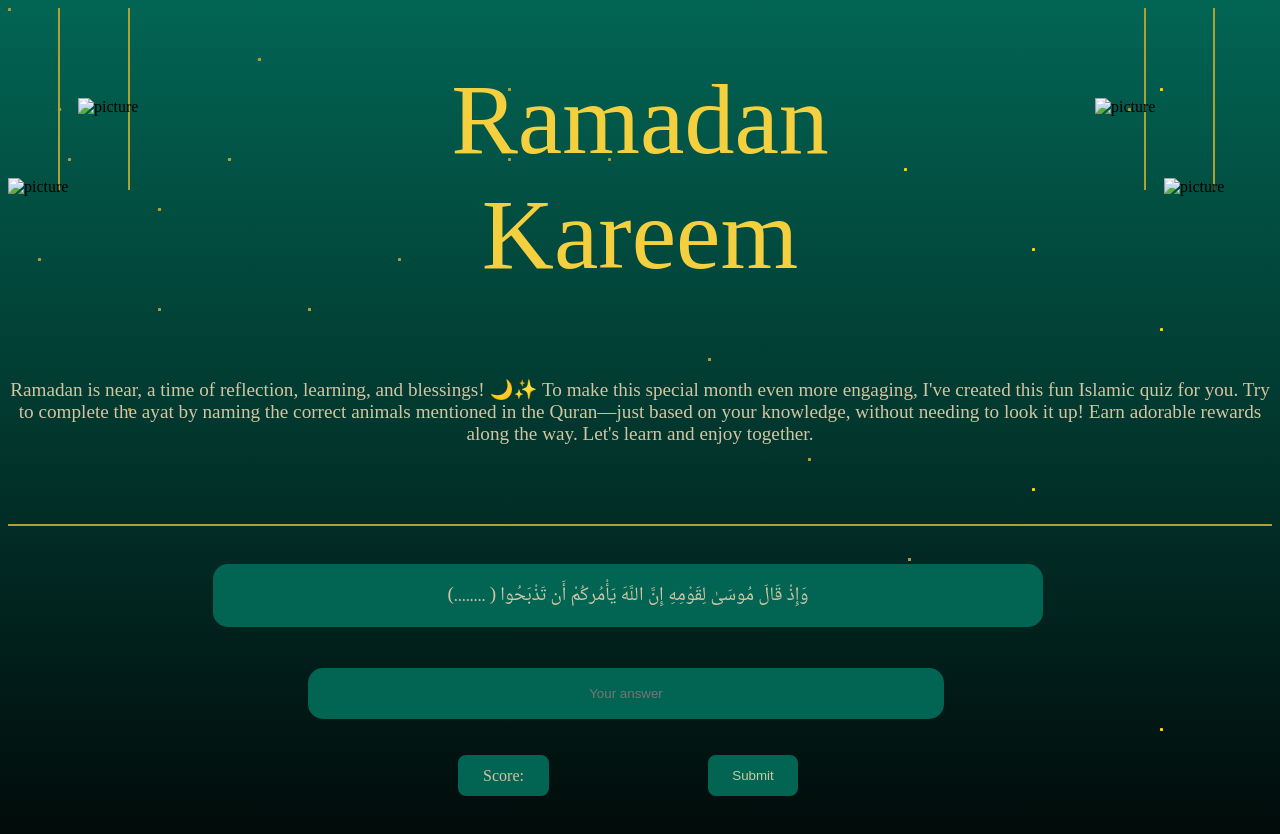
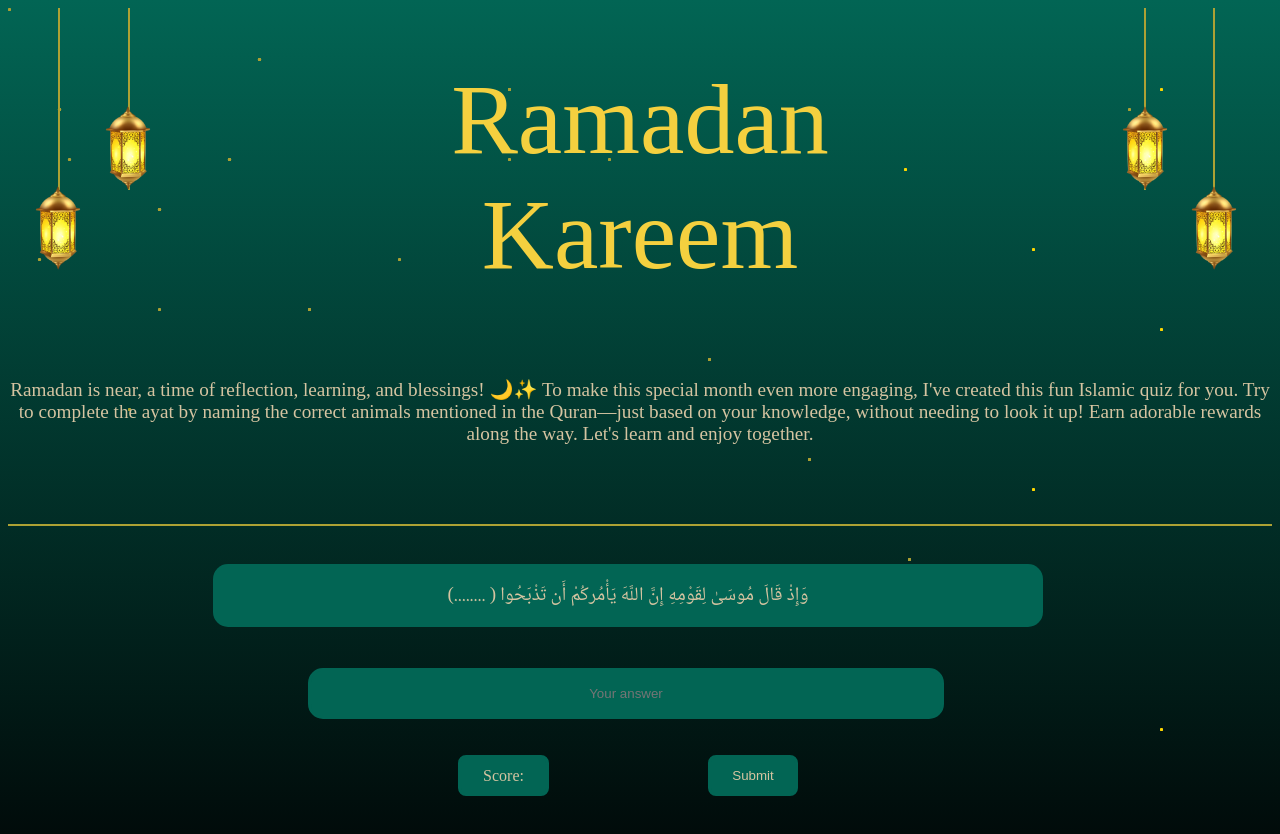
Before and after one commit to Chellah-nawel/Islamic-Game, a plain HTML site: page index.html in a window 1280 px wide. Drawn offline with Linux system fonts and the light colour scheme; a web font is replaced by a local one.

Commit message:
Update index.html

```diff
--- a/index.html
+++ b/index.html
@@ -12,23 +12,23 @@
     <div class="stars"></div>
     <div>
         <hr id="line1">
-        <img src="images/fanous.png" alt="picture" class="fanous">
+        <img src="fanous.png" alt="picture" class="fanous">
     </div>
 
     <div class="second-fanous">
         <hr id="line2">
-        <img src="images/fanous.png" alt="picture" class="fanous-2">
+        <img src="fanous.png" alt="picture" class="fanous-2">
     </div>
     <div class="stars"></div>
 
     <div>
         <hr id="line01">
-        <img src="images/fanous.png" alt="picture" class="fanous-r">
+        <img src="fanous.png" alt="picture" class="fanous-r">
     </div>
 
     <div>
         <hr id="line02">
-        <img src="images/fanous.png" alt="picture" class="fanous-2r">
+        <img src="fanous.png" alt="picture" class="fanous-2r">
     </div>
     <div class="stars"></div>
 
```
